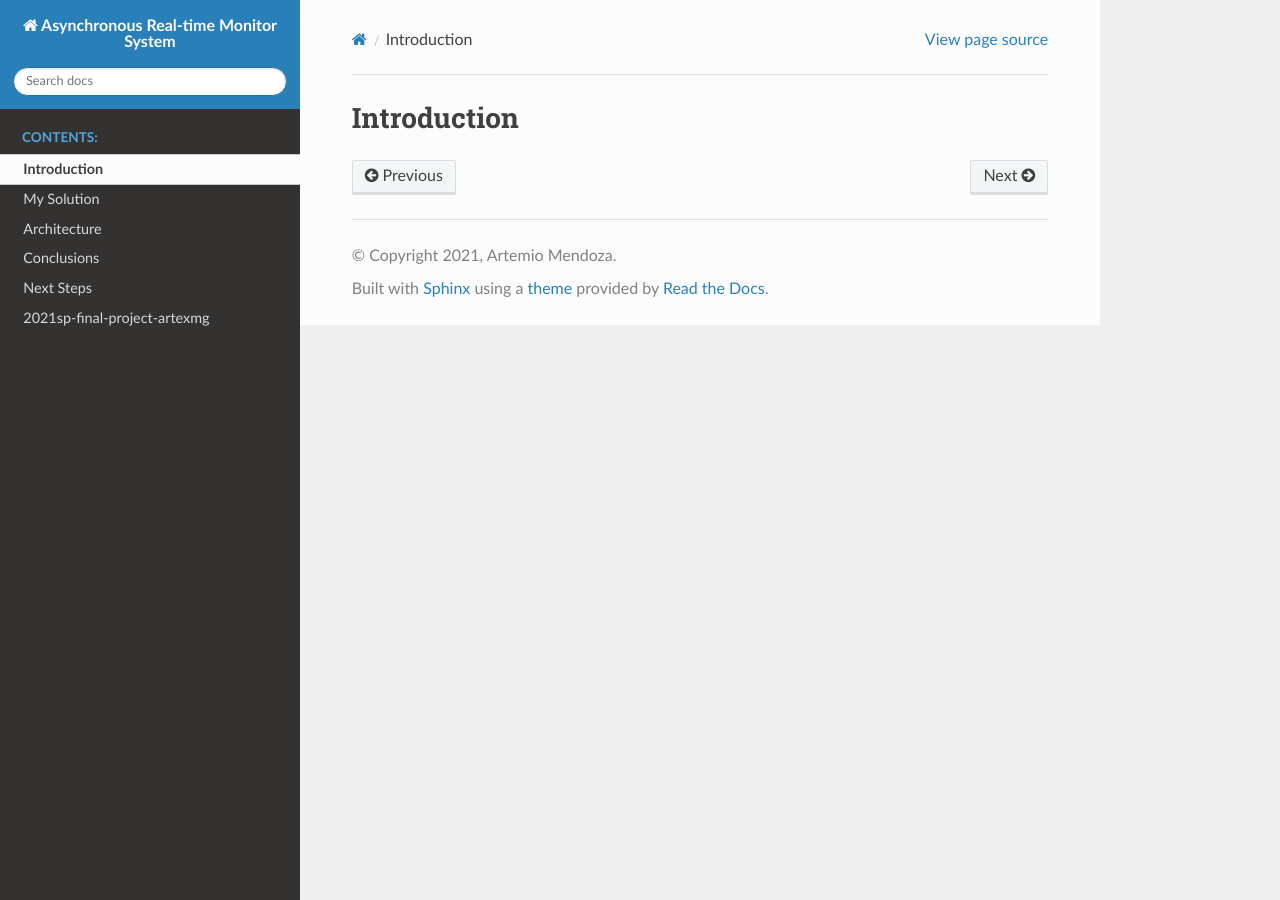
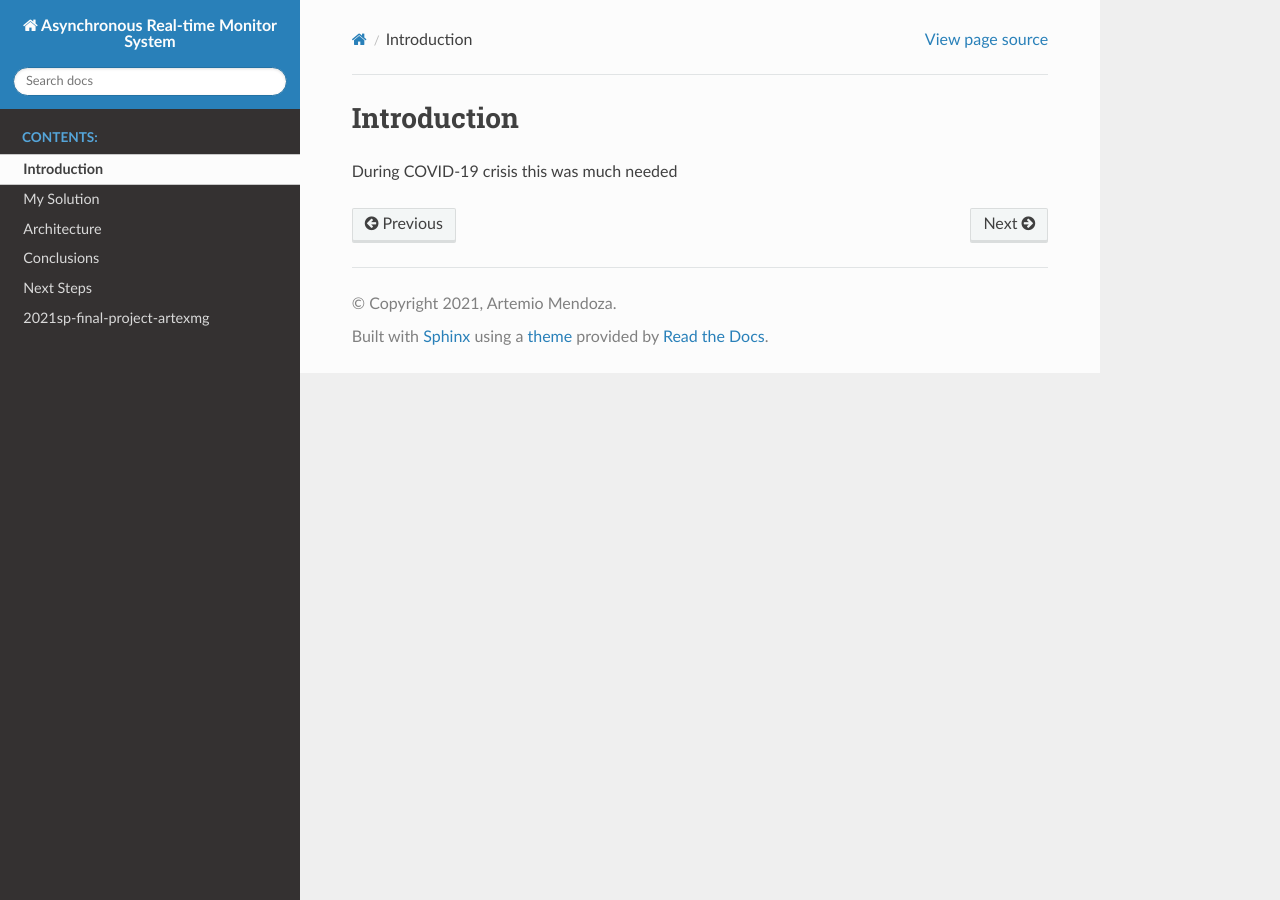
Before and after one commit to artexmg/artms, a Sphinx documentation site: the page built from docs/source/introduction.rst, in a window 1280 px wide. Built offline with Sphinx 7.4.7 and the Read the Docs theme 2.0.0, drawn with Linux system fonts in a browser that asks for light colours; pages that are not in the unit, such as notebooks, are missing from menus.

Commit message:
doc: started introduction page

```diff
--- a/docs/source/introduction.rst
+++ b/docs/source/introduction.rst
@@ -1,2 +1,4 @@
 Introduction
 ===================
+
+During COVID-19 crisis this was much needed
```
